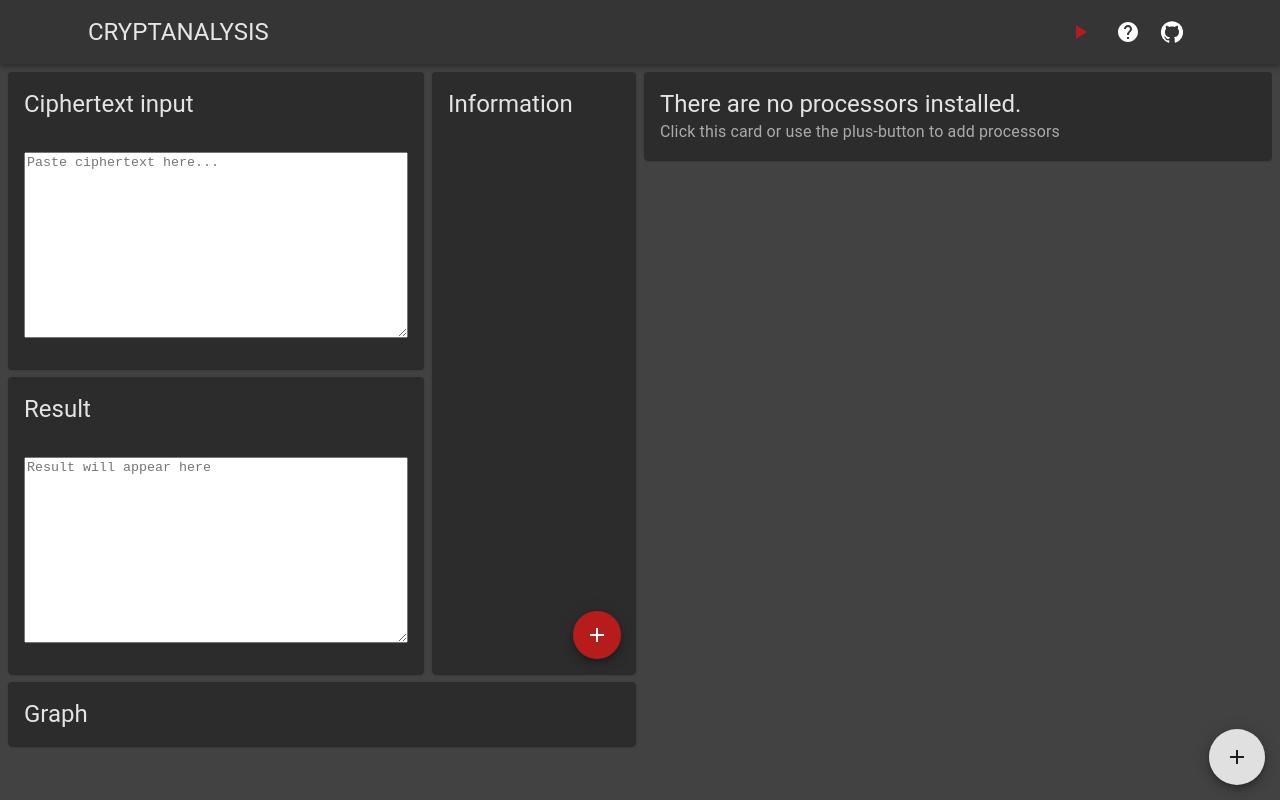
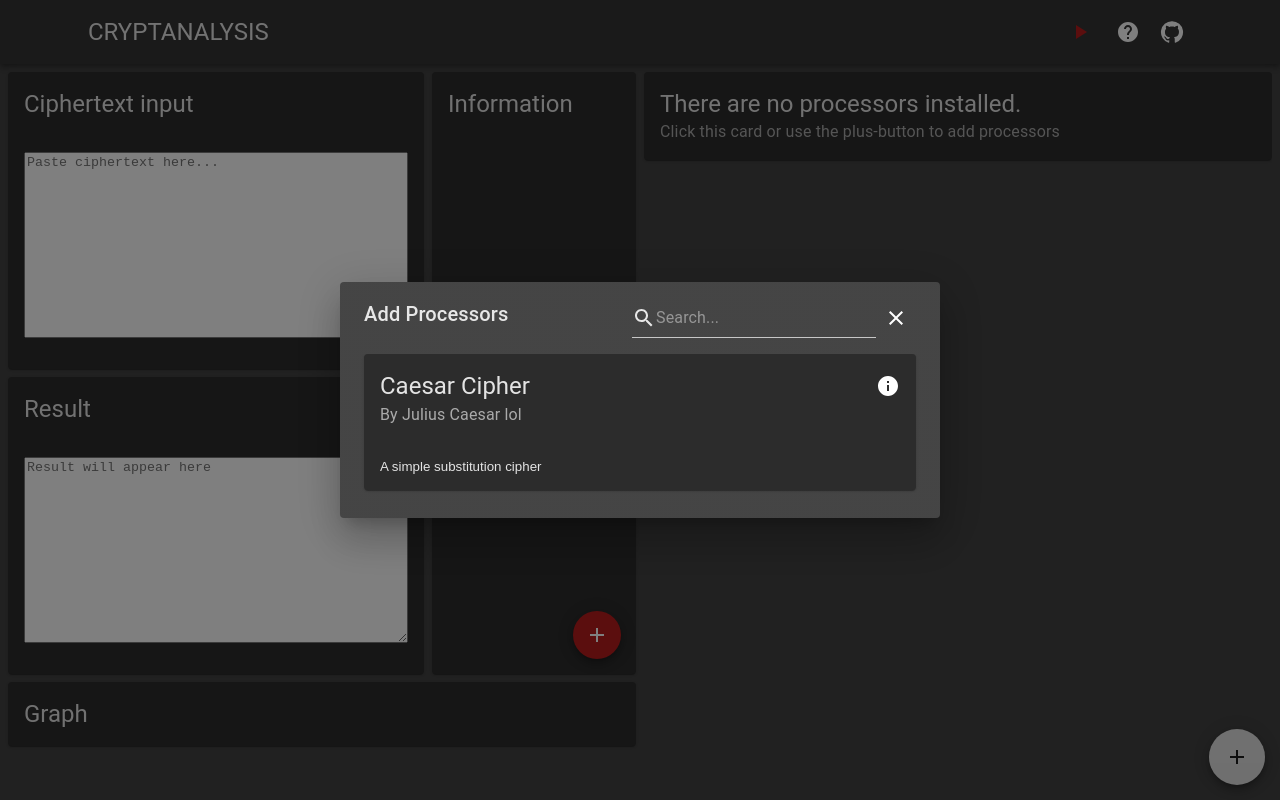
Before and after one commit to Intervention128/cryptanalysistool, a React (Vite) app: page / in a window 1280 px wide. Both pictures are taken after a click on the button 958 px from the left and 116 px from the top of the page. Built offline with nearby package versions, Linux system fonts and the light colour scheme.

Commit message:
feat: add functionality to add and remove processors

```diff
--- /dev/null
+++ b/src/containers/processors/AddProcessor.tsx
@@ -0,0 +1,44 @@
+import {Close, Search} from '@mui/icons-material'
+import {Dialog, DialogContent, DialogTitle, IconButton, Input} from '@mui/material'
+import type {FC} from 'react'
+import {useState} from 'react'
+import {processorsInfo} from '../../processors/processors'
+import ProcessorInfoCard from './ProcessorInfoCard'
+
+interface AddProcessorProps {
+  open: boolean
+  onClose: () => void
+}
+
+const AddProcessor: FC<AddProcessorProps> = ({open, onClose}) => {
+  const [searchText, setSearchText] = useState('')
+
+  return (
+    <Dialog
+      open={open}
+      onClose={onClose}
+      maxWidth="sm"
+      fullWidth
+    >
+      <DialogTitle sx={{display: 'flex'}}>
+        Add Processors
+        <div style={{flexGrow: 1}} />
+        <Input
+          placeholder="Search..."
+          startAdornment={<Search />}
+          value={searchText}
+          onChange={({target: {value}}) => setSearchText(value)}
+        />
+        <IconButton aria-label="close" onClick={onClose}><Close /></IconButton>
+      </DialogTitle>
+      <DialogContent>
+        {Object.values(processorsInfo)
+          .filter(info => info.name.toLowerCase().includes(searchText.toLowerCase()))
+          .map(info => <ProcessorInfoCard key={info.name} {...info} />)
+        }
+      </DialogContent>
+    </Dialog>
+  )
+}
+
+export default AddProcessor
--- a/src/containers/processors/ProcessorFrame.tsx
+++ b/src/containers/processors/ProcessorFrame.tsx
@@ -1,47 +1,49 @@
 import {Delete, Info} from '@mui/icons-material'
 import {Card, CardContent, CardHeader, Grid, IconButton, Switch} from '@mui/material'
 import type {FC} from 'react'
-import {useEffect, useRef} from 'react'
-import type {Processors} from '../../processors/processors'
+import {useRef, useState} from 'react'
+
+import type {AvailableProcessors} from '../../processors/processors'
 import processors from '../../processors/processors'
 import {useAppDispatch} from '../../redux/hooks'
-import {mountRunner} from '../../redux/slices/processorsSlice'
+import {deleteProcessor} from '../../redux/slices/queueSlice'
 import type {ProcessHandle} from '../../types/ProcessHandle'
 
 interface ProcessorFrameProps {
-  name: string
-  processorId: keyof Processors
+  processorId: keyof AvailableProcessors
   mountedId: string
 }
 
-const ProcessorFrame: FC<ProcessorFrameProps> = ({name, processorId, mountedId}) => {
+const ProcessorFrame: FC<ProcessorFrameProps> = ({processorId, mountedId}) => {
   const Processor = processors[processorId] // might need a copy here
+  const processorRef = useRef<ProcessHandle>(null)
+  const [active, setActive] = useState(true)
   const dispatch = useAppDispatch()
-  const processorRef = useRef<ProcessHandle>(null)
-
-  useEffect(() => {
-    if (processorRef.current)
-      dispatch(mountRunner({mountedId, runner: processorRef.current.run}))
-  }, [processorRef, dispatch, mountedId])
 
   return (
     <Grid item xs={12}>
       <Card>
         <CardHeader
-          title={name}
+          title={processorId}
           action={(
             <>
-              <IconButton aria-label="delete">
+              <IconButton aria-label="delete" onClick={() => dispatch(deleteProcessor(mountedId))}>
                 <Delete />
               </IconButton>
-              <Switch aria-label="active" />
+              <Switch
+                aria-label="active"
+                checked={active}
+                onChange={() => setActive(active => !active)}
+              />
               <IconButton aria-label="info">
                 <Info />
               </IconButton>
             </>
         )}
         />
-        <CardContent>{<Processor ref={processorRef} />}</CardContent>
+        <CardContent>
+          <Processor ref={processorRef} />
+        </CardContent>
       </Card>
     </Grid>
   )
--- /dev/null
+++ b/src/containers/processors/ProcessorInfoCard.tsx
@@ -0,0 +1,29 @@
+import {Info} from '@mui/icons-material'
+import {Card, CardActionArea, CardContent, CardHeader, IconButton} from '@mui/material'
+import type {FC} from 'react'
+import type {ProcessorInfo} from '../../processors/processors'
+import {useAppDispatch} from '../../redux/hooks'
+import {mountProcessor} from '../../redux/slices/queueSlice'
+
+const ProcessorInfoCard: FC<ProcessorInfo> = ({name, processorId, description, madeBy}) => {
+  const dispatch = useAppDispatch()
+
+  return (
+    <Card sx={{marginBottom: 1}}>
+      <CardActionArea onClick={() => dispatch(mountProcessor(processorId))}>
+        <CardHeader
+          title={name}
+          subheader={`By ${madeBy}`}
+          action={(
+            <IconButton aria-label="info">
+              <Info />
+            </IconButton>
+        )}
+        />
+        <CardContent>{description}</CardContent>
+      </CardActionArea>
+    </Card>
+  )
+}
+
+export default ProcessorInfoCard
--- a/src/containers/processors/Processors.tsx
+++ b/src/containers/processors/Processors.tsx
@@ -1,35 +1,52 @@
 import {Add} from '@mui/icons-material'
 import {Card, CardActionArea, CardHeader, Fab, Grid} from '@mui/material'
 import type {FC} from 'react'
-import {useProcessors} from '../../redux/slices/processorsSlice'
+import {useState} from 'react'
+import {useQueue} from '../../redux/slices/queueSlice'
+import AddProcessor from './AddProcessor'
 import ProcessorFrame from './ProcessorFrame'
 
 const Processors: FC = () => {
-  const processors = useProcessors()
+  const processors = useQueue()
+  const [modalOpen, setModalOpen] = useState(false)
 
   return (
+    <>
       <Grid item xs={12}>
         <Grid
           container
           spacing={1}
-        sx={{height: 'var(--height-content)', overflowY: 'auto', pb: 1}}
+          sx={{
+            height: 'var(--height-content)',
+            overflowY: 'auto',
+            pb: 1,
+            alignContent: 'flex-start',
+          }}
         >
-        <Grid item xs={12}>
           {processors.length === 0
             ? (
-              <Card sx={{width: '100%'}}>
-                <CardActionArea>
-                  <CardHeader title="There are no processors installed." subheader="Click this card or use the plus-button to add processors" />
+              <Grid item xs={12}>
+                <Card>
+                  <CardActionArea onClick={() => setModalOpen(true)}>
+                    <CardHeader
+                      title="There are no processors installed."
+                      subheader="Click this card or use the plus-button to add processors"
+                    />
                   </CardActionArea>
                 </Card>
+              </Grid>
               )
             : processors.map(processor => <ProcessorFrame key={processor.mountedId} {...processor} />)}
-        </Grid>
-        <Fab sx={{position: 'absolute', bottom: 15, right: 15, p: 0}}>
+          <Fab
+            sx={{position: 'absolute', bottom: 15, right: 15, p: 0}}
+            onClick={() => setModalOpen(true)}
+          >
             <Add />
           </Fab>
         </Grid>
       </Grid>
+      <AddProcessor open={modalOpen} onClose={() => setModalOpen(false)} />
+    </>
   )
 }
 
--- a/src/processors/processors.ts
+++ b/src/processors/processors.ts
@@ -1,9 +1,24 @@
 import CaesarCipher from './caesar/CaesarCipher'
 
-const processors = {
+export const processors = {
   CaesarCipher,
 }
+export type AvailableProcessors = typeof processors
 
-export type Processors = typeof processors
+export interface ProcessorInfo {
+  name: string
+  processorId: keyof AvailableProcessors
+  description: string
+  madeBy: string
+}
+
+export const processorsInfo: {[key in keyof AvailableProcessors]: ProcessorInfo} = {
+  CaesarCipher: {
+    name: 'Caesar Cipher',
+    processorId: 'CaesarCipher',
+    description: 'A simple substitution cipher',
+    madeBy: 'Julius Caesar lol',
+  },
+}
 
 export default processors
--- a/src/redux/slices/processorsSlice.ts
+++ /dev/null
@@ -1,39 +0,0 @@
-import {createSlice} from '@reduxjs/toolkit'
-import type {Processor} from '../../types/ProcessorTypes'
-import {useAppSelector} from '../hooks'
-
-interface ProcessorsState {
-  processors: Processor[]
-}
-
-const initialState: ProcessorsState = {
-  processors: [],
-}
-
-export const processorsSlice = createSlice({
-  name: 'processors',
-  initialState,
-  reducers: {
-    mountProcessor: (state, action) => {
-      state.processors.push(action.payload)
-    },
-    changePosition: (state, action) => {
-      const {from, to} = action.payload
-      const processor = state.processors[from]
-      state.processors.splice(from, 1)
-      state.processors.splice(to, 0, processor)
-    },
-    mountRunner: (state, action) => {
-      const {mountedId, runner} = action.payload
-      const processor = state.processors.find(processor => processor.mountedId === mountedId)
-      if (processor) processor.run = runner
-    },
-  },
-})
-
-export const {mountProcessor, changePosition, mountRunner} = processorsSlice.actions
-
-export const useProcessors = () => useAppSelector(state => state.processors.processors)
-export const useQueue = () => useAppSelector(state => state.processors.processors).map(processor => processor.run)
-
-export default processorsSlice.reducer
--- /dev/null
+++ b/src/redux/slices/queueSlice.ts
@@ -0,0 +1,41 @@
+import type {PayloadAction} from '@reduxjs/toolkit'
+import {createSlice} from '@reduxjs/toolkit'
+import type {AvailableProcessors} from '../../processors/processors'
+import type {QueueItem} from '../../types/ProcessorTypes'
+import {useAppSelector} from '../hooks'
+
+interface QueueState {
+  queue: QueueItem[]
+}
+
+const initialState: QueueState = {
+  queue: [],
+}
+
+export const queueSlice = createSlice({
+  name: 'queue',
+  initialState,
+  reducers: {
+    mountProcessor: (state, action: PayloadAction<keyof AvailableProcessors>) => {
+      state.queue.push({
+        processorId: action.payload,
+        mountedId: `${action.payload}-${state.queue.length}`,
+      })
+    },
+    changePosition: (state, action: PayloadAction<{from: number; to: number}>) => {
+      const {from, to} = action.payload
+      const processor = state.queue[from]
+      state.queue.splice(from, 1)
+      state.queue.splice(to, 0, processor)
+    },
+    deleteProcessor: (state, action: PayloadAction<string>) => {
+      state.queue = state.queue.filter(item => item.mountedId !== action.payload)
+    },
+  },
+})
+
+export const {mountProcessor, changePosition, deleteProcessor} = queueSlice.actions
+
+export const useQueue = () => useAppSelector(state => state.queue.queue)
+
+export default queueSlice.reducer
--- a/src/redux/store.ts
+++ b/src/redux/store.ts
@@ -1,9 +1,9 @@
 import {configureStore} from '@reduxjs/toolkit'
-import processors from './slices/processorsSlice'
+import queue from './slices/queueSlice'
 
 const store = configureStore({
   reducer: {
-    processors,
+    queue,
   },
 })
 
```
Also changed, not shown: src/types/ProcessorTypes.ts (+3 -5 lines). Lines whose indentation alone changed are shown as unchanged.
